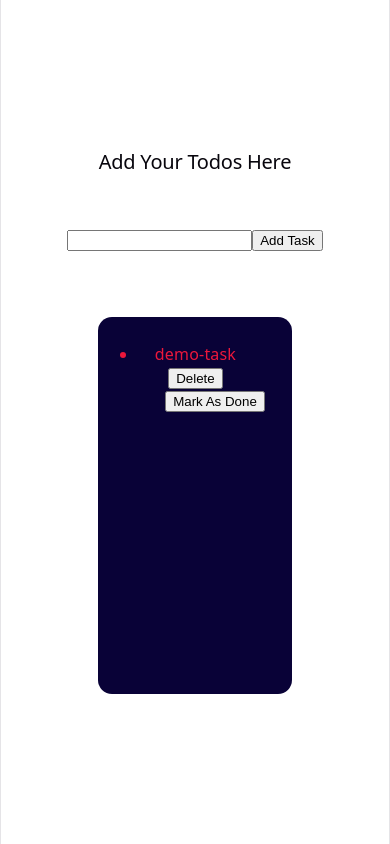
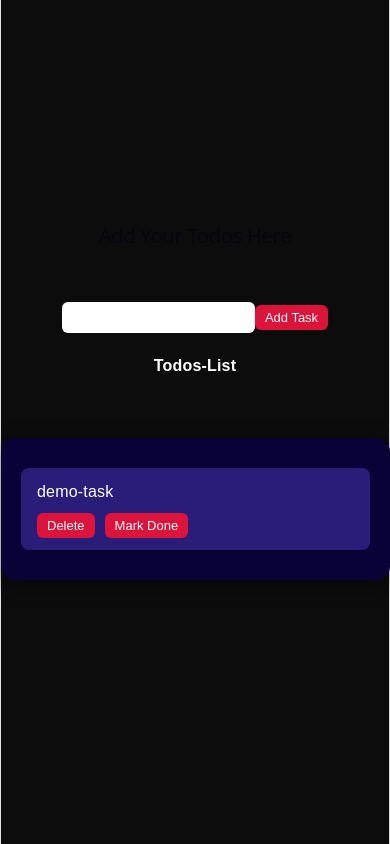
Before and after one commit to aryangupta-19/Redux---Todo, a React (Vite) app: page / in a window 390 px wide. Built offline with nearby package versions, Linux system fonts and the light colour scheme.

Commit message:
Improved styling - added responsiveness

```diff
--- a/src/App.css
+++ b/src/App.css
@@ -1,24 +1,111 @@
 body{
-  color: white;
-  display: flex;
-  text-align: center;
-  justify-content: center;
+  margin:0;
+  background:#0c0c0c;
+  color:white;
+  font-family: Arial, Helvetica, sans-serif;
+
+  display:flex;
+  justify-content:center;
 }
 
 #root{
-  justify-content: center;
+  width:100%;
+  display:flex;
+  justify-content:center;
 }
 
-.task-list{
-  color: rgb(236, 23, 59);
+/* container */
+.list-container{
+  background-color: rgb(9, 2, 55);
 
+  width: 90%;
+  max-width: 600px;
+
+  margin: 40px auto;   /* THIS centers the container */
+
+  border-radius: 14px;
+  padding: 20px;
+
+  box-shadow: 0px 6px 20px rgba(0,0,0,0.5);
 }
 
-.list-container{
-  background-color: rgb(9, 2, 55);
-  height: 40%;
-  width: 50%;
-  margin-left: 25%;
-  border-radius: 14px;
-  padding: 10px 0px 30px 0;
+/* list */
+
+.task-list{
+  list-style: none;
+  padding: 0;
+  margin: 0;
 }
+
+.task-item{
+  display: flex;
+  justify-content: space-between;
+  align-items: center;
+
+  background: #2a1d7a;
+
+  padding: 12px 16px;
+  margin: 10px 0;
+
+  border-radius: 8px;
+}
+/* text */
+
+.task-text{
+  flex:1;
+  text-align:left;
+}
+
+/* button group */
+
+.btn-group{
+  display:flex;
+  gap:10px;
+}
+
+/* buttons */
+
+button{
+  padding:6px 12px;
+  border:none;
+  border-radius:6px;
+  cursor:pointer;
+
+  background:crimson;
+  color:white;
+
+  font-size:14px;
+}
+
+button:hover{
+  background:#a00022;
+}
+
+/* input */
+
+input{
+  padding:8px;
+  border-radius:6px;
+  border:none;
+}
+
+/* mobile responsive */
+
+@media (max-width:600px){
+
+  .task-item{
+    flex-direction:column;
+    align-items:flex-start;
+    gap:10px;
+  }
+
+  .btn-group{
+    width:100%;
+    justify-content:flex-start;
+  }
+
+  button{
+    font-size:13px;
+    padding:5px 10px;
+  }
+}
--- a/src/components/todos.jsx
+++ b/src/components/todos.jsx
@@ -33,17 +33,14 @@ export default function Todo() {
                 <ul className="task-list">
                     {
                         todos.map((todo) => (
-                            <li key={todo.id} style = {todo.isDone? {textDecoration: "line-through"}: {}}>
 
-                                {todo.task}
+                            <li key={todo.id} className="task-item">
+                            <span className="task-text">{todo.task}</span>
 
-                                &nbsp; &nbsp; &nbsp; &nbsp; &nbsp;
-
+                            <div className="btn-group">
                                 <button onClick={() => handleDelete(todo.id)}>Delete</button>
-
-                                &nbsp; &nbsp; &nbsp; &nbsp; &nbsp;
-
-                                <button onClick = {() => handleMarking(todo.id)}> Mark As Done </button>
+                                <button onClick={() => handleMarking(todo.id)}>Mark Done</button>
+                            </div>
                             </li>
                         ))
                     }
```
